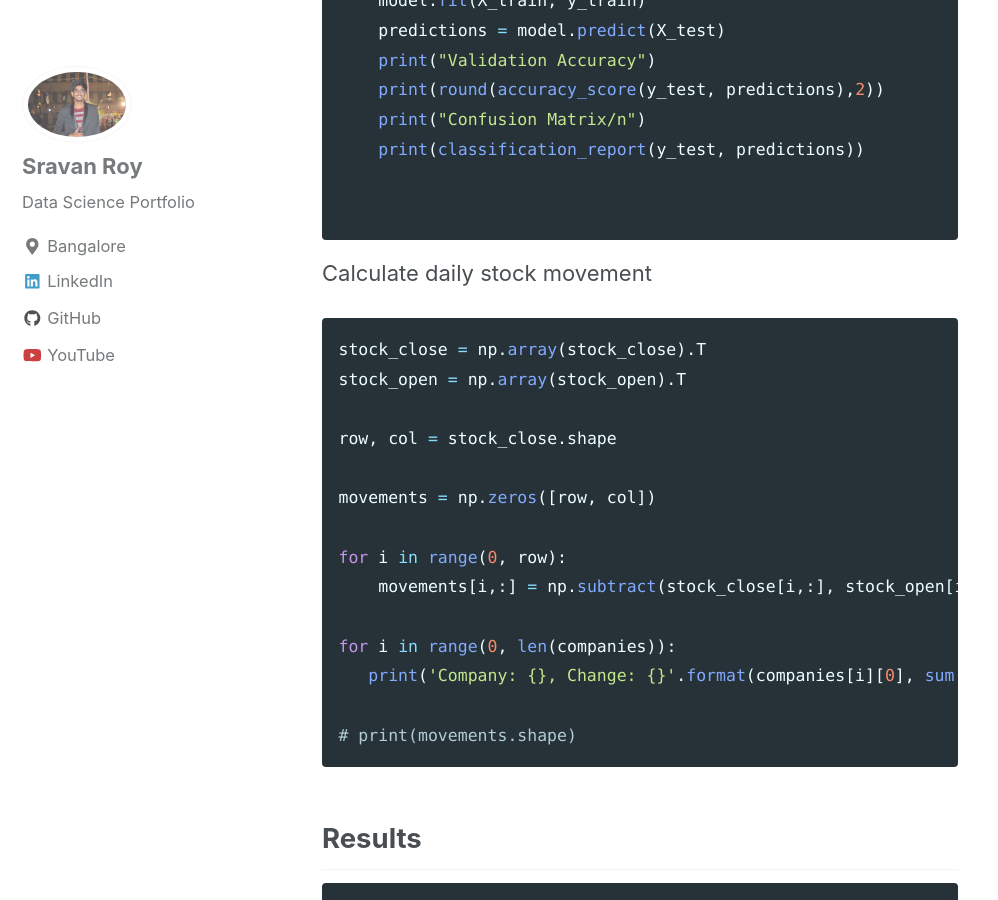
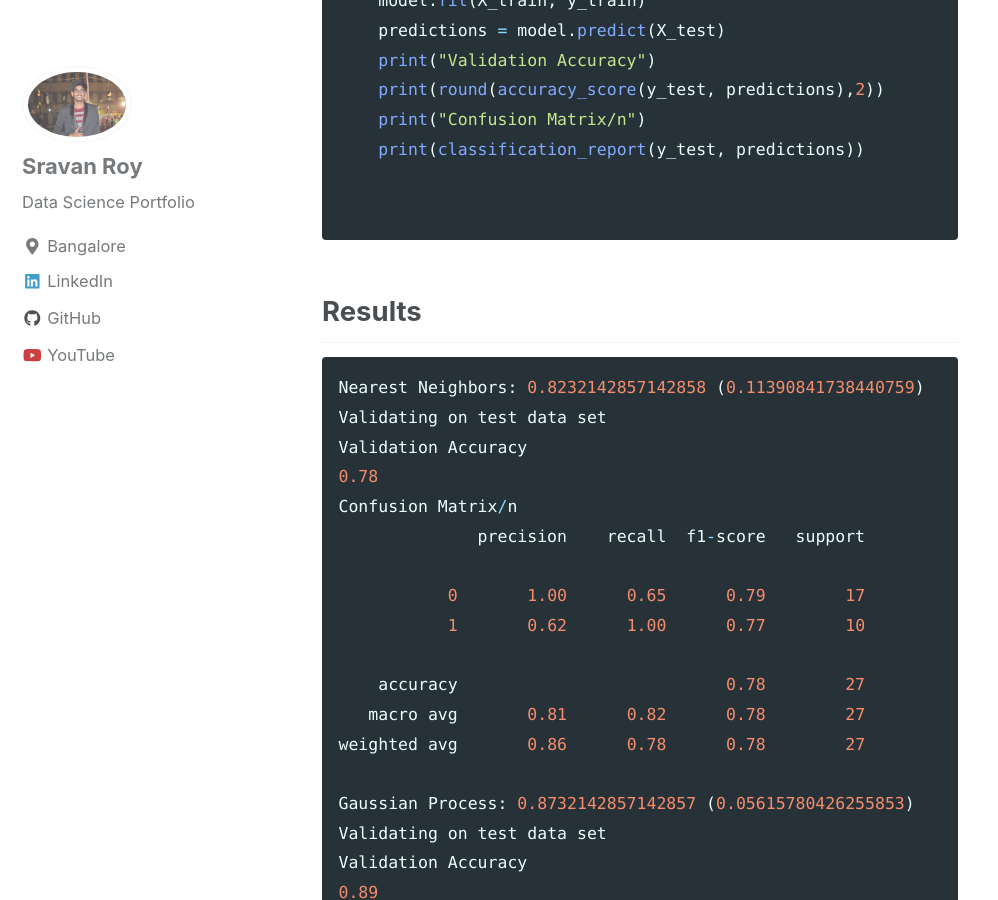
Before and after one commit to sravanroy/sravanroy.github.io, a Jekyll site: the page built from _posts/2019-10-14-DNA Classification.md, in a window 1280 px wide and 900 px high, scrolled down 5535 px. Shown: the whole window, without its empty margins (0-998 px from the left). Built offline with Jekyll 4.4.1, drawn with Linux system fonts in a browser that asks for light colours; cached includes are drawn as plain includes; nearby versions of some CDN libraries.

Commit message:
Update 2019-10-14-DNA Classification.md

````diff
--- a/_posts/2019-10-14-DNA Classification.md
+++ b/_posts/2019-10-14-DNA Classification.md
@@ -157,25 +157,6 @@ for name, model in models:
 
 
 ```
-
-Calculate daily stock movement
-
-```python
-stock_close = np.array(stock_close).T
-stock_open = np.array(stock_open).T
-
-row, col = stock_close.shape
-
-movements = np.zeros([row, col])
-
-for i in range(0, row):
-    movements[i,:] = np.subtract(stock_close[i,:], stock_open[i,:])
-
-for i in range(0, len(companies)):
-   print('Company: {}, Change: {}'.format(companies[i][0], sum(movements[i][:])))
-
-# print(movements.shape)
-```
 ## Results
 
 ```python
````
